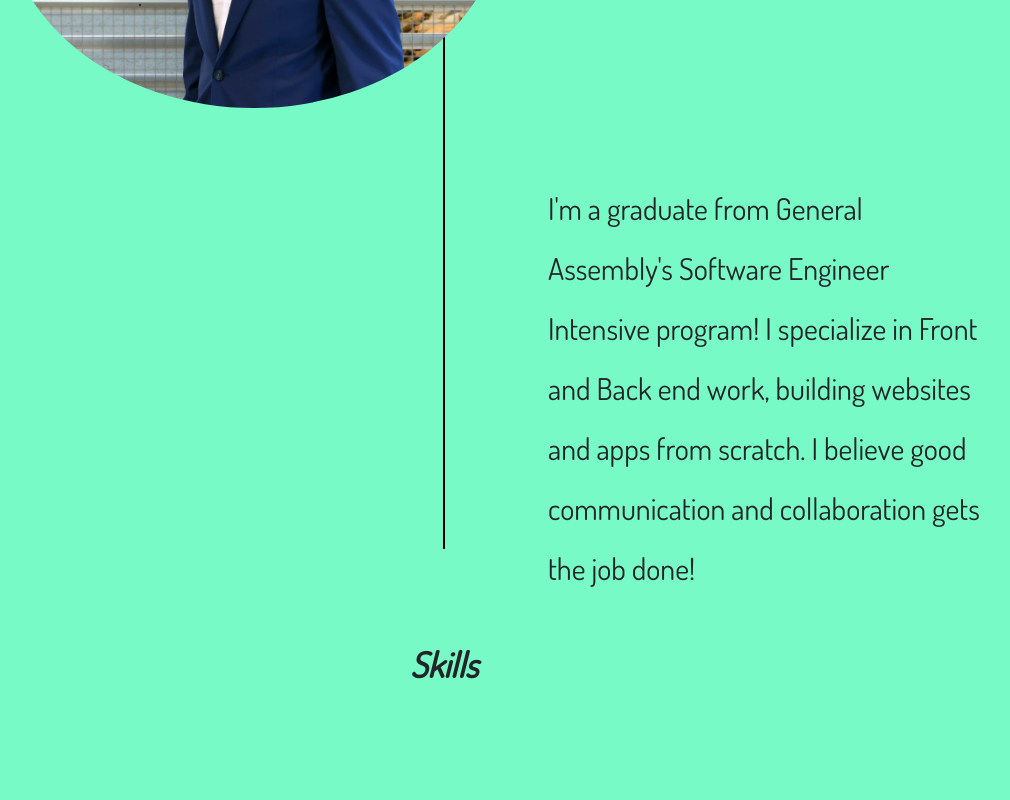
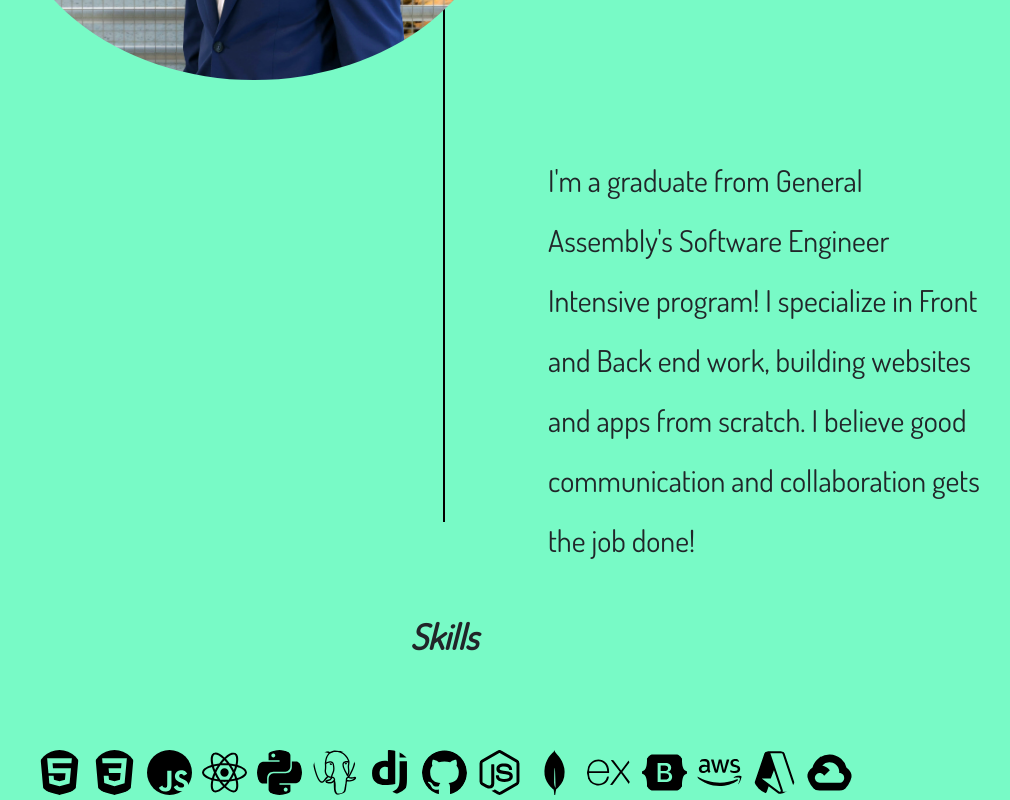
Before and after one commit to trimoni/portfolio-rimoni, a React (Create React App) app: page / in a window 1280 px wide. Shown: the part 308-1108 px from the top of the page, without its empty margins (196-1206 px from the left). Before the commit the page ends 1081 px from the top, so only its background shows below. Built offline with nearby package versions, Linux system fonts and the light colour scheme; the HTML template or start-up script is replaced by a standard one.

Commit message:
added icons

```diff
--- a/src/pages/Home.jsx
+++ b/src/pages/Home.jsx
@@ -14,6 +14,7 @@ import Mongo from '../assets/mongodb.svg'
 import Node from '../assets/nodedotjs.svg'
 import SQL from '../assets/postgresql.svg'
 import React from '../assets/react.svg'
+import Python from '../assets/python.svg'
 
 const Home = () => {
   return (
@@ -33,6 +34,24 @@ const Home = () => {
       </div>
       <div>
         <h3 className={styles.skills}>Skills</h3>
+        <div className={styles.icons}>
+          <img src={HTML}/>
+          <img src={CSS}/>
+          <img src={Javascript}/>
+          <img src={React}/>
+          <img src={Python}/>
+          <img src={SQL}/>
+          <img src={Django}/>
+          <img src={Github}/>
+          <img src={Node}/>
+          <img src={Mongo}/>
+          <img src={Express}/>
+          <img src={Bootstrap}/>
+          <img src={AWS}/>
+          <img src={Azure}/>
+          <img src={GoogleCloud}/>
+
+        </div>
       </div>
     </main>
   );
--- a/src/styles/Home.module.css
+++ b/src/styles/Home.module.css
@@ -54,3 +54,18 @@
   font-weight: 900;
   font-size: 35px;
 }
+
+.icons {
+  display: flex;
+  align-items: center;
+  justify-content: center;
+  flex-wrap: wrap;
+}
+
+.icons img {
+  height: 55px;
+  width: 55px;
+  margin: 0 auto;
+  padding: 5px;
+
+}
```
